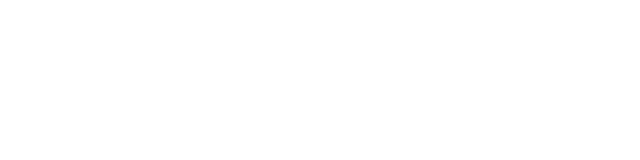
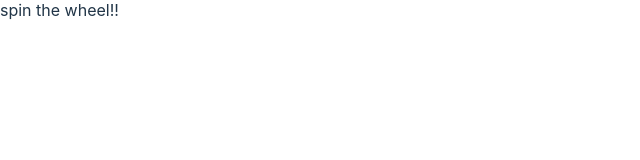
Before and after one commit to art-test-stack/ice-breaker-website, a React (Vite) app in the folder client/: page /spinTheWheel in a window 1280 px wide. Before the commit this address had no page. Shown: the top 160 px of the page, without its empty margins (0-640 px from the left). Built offline with nearby package versions, Linux system fonts and the light colour scheme; a web font is replaced by a local one.

Commit message:
feat: create spin the wheel page

```diff
--- a/client/package.json
+++ b/client/package.json
@@ -15,6 +15,7 @@
     "@mui/icons-material": "^5.15.9",
     "@mui/joy": "^5.0.0-beta.28",
     "@mui/material": "^5.15.9",
+    "@p5-wrapper/react": "^4.3.4",
     "cypress": "^13.6.4",
     "react": "^18.2.0",
     "react-dom": "^18.2.0",
--- a/client/src/App.tsx
+++ b/client/src/App.tsx
@@ -5,6 +5,7 @@ import CreateGamePage from "./CreateGamePage"
 // @ts-ignore //Routes have error, but still work. Ignore this.
 import { Route, Routes } from 'react-router-dom'
 import './App.css';
+import SpinTheWheelPage from './SpinTheWheelPage';
 
 export const categories = [
     "Chill",
@@ -40,6 +41,7 @@ function App() {
         <Route path="/" element={<Home />}/>
         <Route path="/games/:gameId" element={<PageForGameDescription />}/>
         <Route path="/createGame" element={<CreateGamePage />}/>
+        <Route path="/spinTheWheel" element={<SpinTheWheelPage />}/>
       </Routes>
     </>
 
--- /dev/null
+++ b/client/src/SpinTheWheelPage.tsx
@@ -0,0 +1,5 @@
+export function SpinTheWheelPage() {
+    return <> <div>spin the wheel!!</div> </>;
+}
+
+export default SpinTheWheelPage
```
Also changed, not shown: 1 other file (tests, documents, lock files or other folders).
